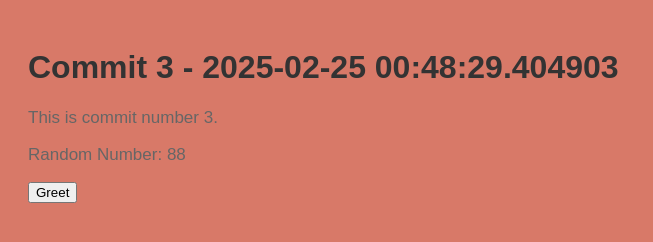
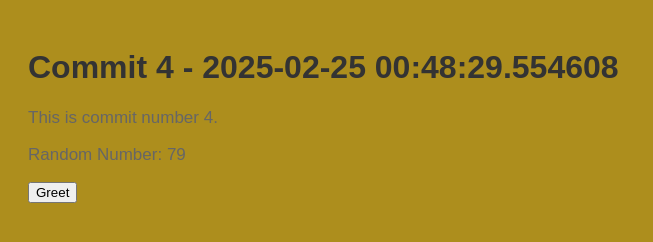
Before and after one commit to stiffs95/myrep-repo-20250225004822, a plain HTML site: page index.html in a window 1280 px wide. Shown: the whole page, without its empty margins (0-653 px from the left). Drawn offline with Linux system fonts and the light colour scheme.

Commit message:
📝 Commit 4 with HTML, CSS, and JS

```diff
--- a/index.html
+++ b/index.html
@@ -2,13 +2,13 @@
     <!DOCTYPE html>
     <html>
     <head>
-        <title>Commit 3 - 2025-02-25 00:48:29.404903</title>
+        <title>Commit 4 - 2025-02-25 00:48:29.554608</title>
         <link rel="stylesheet" href="style.css">
     </head>
     <body>
-        <h1>Commit 3 - 2025-02-25 00:48:29.404903</h1>
-        <p>This is commit number 3.</p>
-        <p>Random Number: 88</p>
+        <h1>Commit 4 - 2025-02-25 00:48:29.554608</h1>
+        <p>This is commit number 4.</p>
+        <p>Random Number: 79</p>
         <button onclick="greet()">Greet</button>
         <script src="script.js"></script>
     </body>
--- a/script.js
+++ b/script.js
@@ -2,4 +2,4 @@
     function greet() {
         alert('Hello from commit ' + commitNumber + '!');
     }
-    var commitNumber = 3;
+    var commitNumber = 4;
--- a/style.css
+++ b/style.css
@@ -1,7 +1,7 @@
 
     body {
         font-family: Arial, sans-serif;
-        background-color: #d87968;
+        background-color: #ad8e1d;
         padding: 20px;
     }
     h1 {
```
